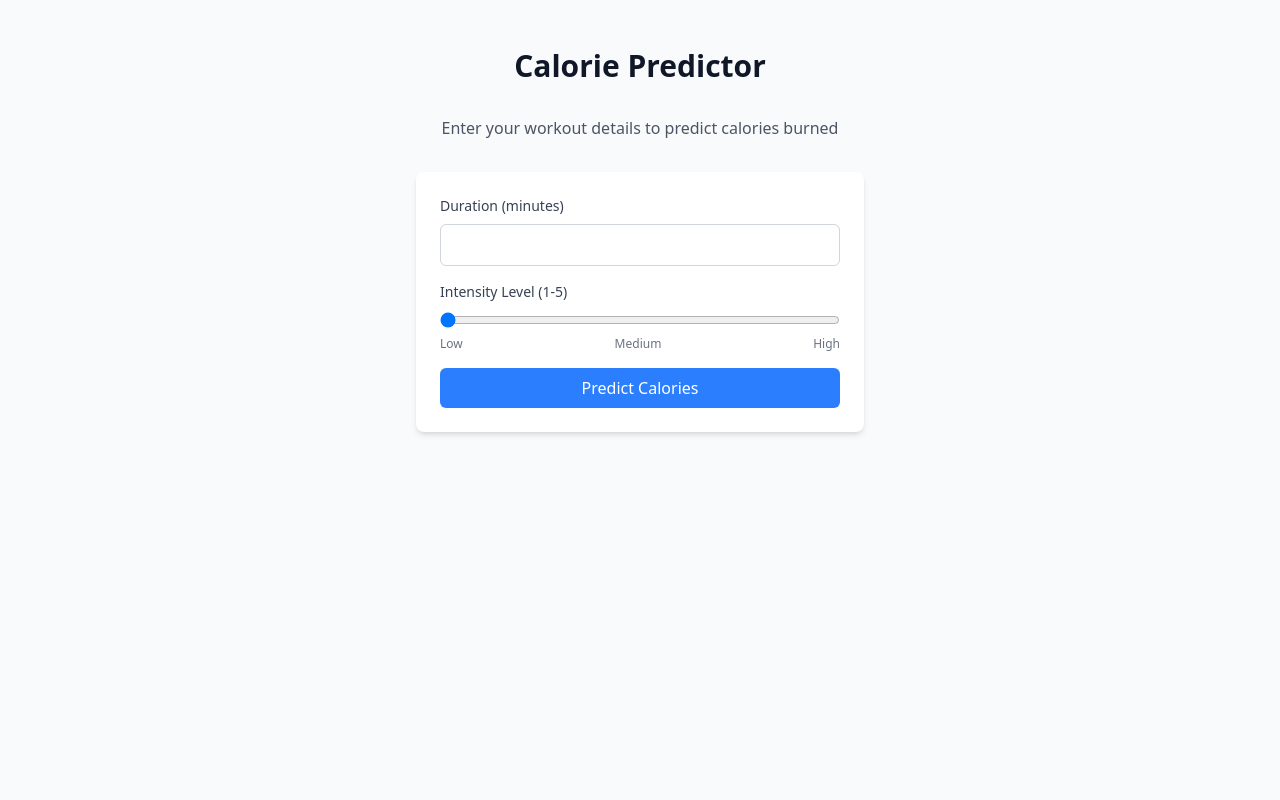
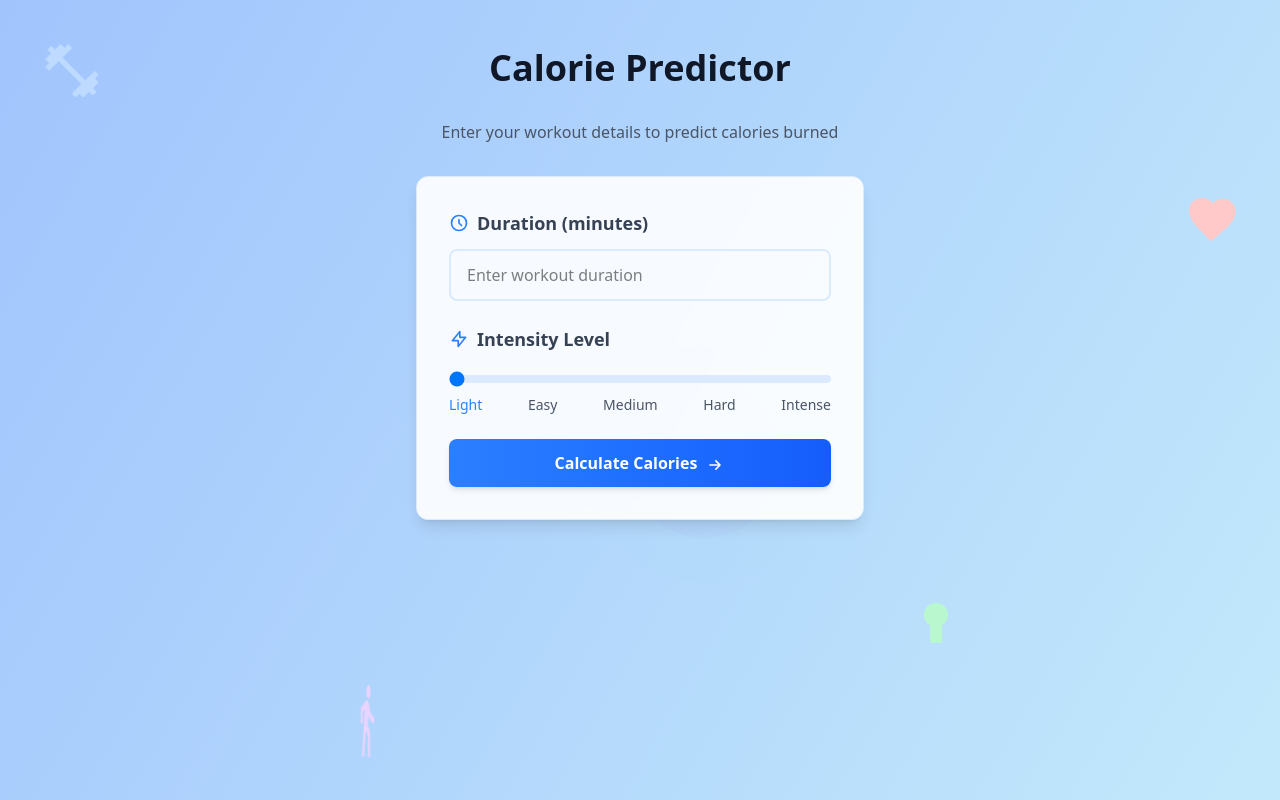
Before and after one commit to Benjaminvarkey/ai-calorie-predictor, a React (Vite) app: page / in a window 1280 px wide. Built offline with nearby package versions, Linux system fonts and the light colour scheme.

Commit message:
Small ui improvements

```diff
--- a/src/App.tsx
+++ b/src/App.tsx
@@ -1,6 +1,7 @@
 import { useState } from 'react';
 import InputForm from './components/InputForm';
 import PredictionResult from './components/PredictionResult';
+import BackgroundAnimations from './components/BackgroundAnimations';
 import { predictCalories } from './utils/caloriePredictor';
 
 function App() {
@@ -20,9 +21,10 @@ function App() {
   };
 
   return (
-    <div className="min-h-screen bg-gray-50 py-12 px-4 sm:px-6 lg:px-8">
-      <div className="max-w-2xl mx-auto">
-        <h1 className="text-3xl font-bold text-gray-900 text-center mb-8">
+    <div className="min-h-screen fitness-gradient relative overflow-hidden py-12 px-4 sm:px-6 lg:px-8">
+      <BackgroundAnimations />
+      <div className="max-w-2xl mx-auto relative z-10">
+        <h1 className="text-4xl font-bold text-gray-900 text-center mb-8 animate-fade-in">
           Calorie Predictor
         </h1>
         <p className="text-center text-gray-600 mb-8">
--- /dev/null
+++ b/src/components/BackgroundAnimations.tsx
@@ -0,0 +1,38 @@
+const BackgroundAnimations = () => {
+  return (
+    <div className="fixed inset-0 z-0 overflow-hidden pointer-events-none">
+      {/* Floating fitness icons */}
+      <div className="absolute top-10 left-10 animate-float-slow">
+        <svg className="w-16 h-16 text-blue-200" viewBox="0 0 24 24" fill="currentColor">
+          <path d="M20.57 14.86L22 13.43 20.57 12 17 15.57 8.43 7 12 3.43 10.57 2 9.14 3.43 7.71 2 5.57 4.14 4.14 2.71 2.71 4.14l1.43 1.43L2 7.71l1.43 1.43L2 10.57 3.43 12 7 8.43 15.57 17 12 20.57 13.43 22l1.43-1.43L16.29 22l2.14-2.14 1.43 1.43 1.43-1.43-1.43-1.43L22 16.29z"/>
+        </svg>
+      </div>
+      <div className="absolute top-3/4 right-1/4 animate-float-medium">
+        <svg className="w-12 h-12 text-green-200" viewBox="0 0 24 24" fill="currentColor">
+          <path d="M12 5.5A2.5 2.5 0 0114.5 8a2.5 2.5 0 01-2.5 2.5A2.5 2.5 0 019.5 8 2.5 2.5 0 0112 5.5M12 2a6 6 0 016 6c0 2.22-1.21 4.16-3 5.2V22h-6v-8.8c-1.79-1.04-3-2.98-3-5.2a6 6 0 016-6z"/>
+        </svg>
+      </div>
+      <div className="absolute top-1/4 right-10 animate-float-fast">
+        <svg className="w-14 h-14 text-red-200" viewBox="0 0 24 24" fill="currentColor">
+          <path d="M12 21.35l-1.45-1.32C5.4 15.36 2 12.28 2 8.5 2 5.42 4.42 3 7.5 3c1.74 0 3.41.81 4.5 2.09C13.09 3.81 14.76 3 16.5 3 19.58 3 22 5.42 22 8.5c0 3.78-3.4 6.86-8.55 11.54L12 21.35z"/>
+        </svg>
+      </div>
+
+      {/* Running person silhouette */}
+      <div className="absolute bottom-10 left-1/4 animate-run">
+        <svg className="w-20 h-20 text-purple-200" viewBox="0 0 24 24" fill="currentColor">
+          <path d="M13.5 5.5c1.1 0 2-.9 2-2s-.9-2-2-2-2 .9-2 2 .9 2 2 2zM9.8 8.9L7 23h2.1l1.8-8 2.1 2v6h2v-7.5l-2.1-2 .6-3C14.8 12 16.8 13 19 13v-2c-1.9 0-3.5-1-4.3-2.4l-1-1.6c-.4-.6-1-1-1.7-1-.3 0-.5.1-.8.1L6 8.3V13h2V9.6l1.8-.7"/>
+        </svg>
+      </div>
+
+      {/* Pulse rings */}
+      <div className="absolute top-1/2 left-1/2 transform -translate-x-1/2 -translate-y-1/2">
+        <div className="absolute w-32 h-32 bg-blue-500/10 rounded-full animate-ping-slow"></div>
+        <div className="absolute w-32 h-32 bg-green-500/10 rounded-full animate-ping-medium"></div>
+        <div className="absolute w-32 h-32 bg-purple-500/10 rounded-full animate-ping-fast"></div>
+      </div>
+    </div>
+  );
+};
+
+export default BackgroundAnimations;
--- a/src/components/InputForm.tsx
+++ b/src/components/InputForm.tsx
@@ -14,9 +14,12 @@ const InputForm = ({ onSubmit }: InputFormProps) => {
   };
 
   return (
-    <form onSubmit={handleSubmit} className="space-y-4 p-6 bg-white rounded-lg shadow-md max-w-md mx-auto">
-      <div className="space-y-2">
-        <label htmlFor="duration" className="block text-sm font-medium text-gray-700">
+    <form onSubmit={handleSubmit} className="space-y-6 p-8 bg-white/90 backdrop-blur-sm rounded-xl shadow-lg max-w-md mx-auto border border-blue-100">
+      <div className="space-y-3">
+        <label htmlFor="duration" className="block text-lg font-semibold text-gray-700 flex items-center">
+          <svg className="w-5 h-5 mr-2 text-blue-500" fill="none" stroke="currentColor" viewBox="0 0 24 24">
+            <path strokeLinecap="round" strokeLinejoin="round" strokeWidth={2} d="M12 8v4l3 3m6-3a9 9 0 11-18 0 9 9 0 0118 0z" />
+          </svg>
           Duration (minutes)
         </label>
         <input
@@ -25,14 +28,18 @@ const InputForm = ({ onSubmit }: InputFormProps) => {
           min="0"
           value={duration}
           onChange={(e) => setDuration(e.target.value)}
-          className="w-full px-3 py-2 border border-gray-300 rounded-md focus:outline-none focus:ring-2 focus:ring-blue-500"
+          className="w-full px-4 py-3 border-2 border-blue-100 rounded-lg focus:outline-none focus:ring-2 focus:ring-blue-400 focus:border-transparent transition-all duration-200"
           required
+          placeholder="Enter workout duration"
         />
       </div>
 
-      <div className="space-y-2">
-        <label htmlFor="intensity" className="block text-sm font-medium text-gray-700">
-          Intensity Level (1-5)
+      <div className="space-y-3">
+        <label htmlFor="intensity" className="block text-lg font-semibold text-gray-700 flex items-center">
+          <svg className="w-5 h-5 mr-2 text-blue-500" fill="none" stroke="currentColor" viewBox="0 0 24 24">
+            <path strokeLinecap="round" strokeLinejoin="round" strokeWidth={2} d="M13 10V3L4 14h7v7l9-11h-7z" />
+          </svg>
+          Intensity Level
         </label>
         <input
           type="range"
@@ -42,20 +49,25 @@ const InputForm = ({ onSubmit }: InputFormProps) => {
           step="1"
           value={intensity}
           onChange={(e) => setIntensity(Number(e.target.value))}
-          className="w-full"
+          className="w-full h-2 bg-blue-100 rounded-lg appearance-none cursor-pointer"
         />
-        <div className="flex justify-between text-xs text-gray-500">
-          <span>Low</span>
-          <span>Medium</span>
-          <span>High</span>
+        <div className="flex justify-between text-sm font-medium text-gray-600">
+          <span className={intensity === 1 ? 'text-blue-500' : ''}>Light</span>
+          <span className={intensity === 2 ? 'text-blue-500' : ''}>Easy</span>
+          <span className={intensity === 3 ? 'text-blue-500' : ''}>Medium</span>
+          <span className={intensity === 4 ? 'text-blue-500' : ''}>Hard</span>
+          <span className={intensity === 5 ? 'text-blue-500' : ''}>Intense</span>
         </div>
       </div>
 
       <button
         type="submit"
-        className="w-full bg-blue-500 text-white py-2 px-4 rounded-md hover:bg-blue-600 transition-colors duration-200"
+        className="w-full bg-gradient-to-r from-blue-500 to-blue-600 text-white py-3 px-6 rounded-lg font-semibold hover:from-blue-600 hover:to-blue-700 transform hover:scale-105 transition-all duration-200 shadow-md"
       >
-        Predict Calories
+        Calculate Calories
+        <svg className="w-5 h-5 ml-2 inline-block" fill="none" stroke="currentColor" viewBox="0 0 24 24">
+          <path strokeLinecap="round" strokeLinejoin="round" strokeWidth={2} d="M13 7l5 5m0 0l-5 5m5-5H6" />
+        </svg>
       </button>
     </form>
   );
--- a/src/index.css
+++ b/src/index.css
@@ -1,23 +1,39 @@
 @import "tailwindcss";
 
 @keyframes scale-in {
-  0% {
-    transform: scale(0);
-    opacity: 0;
-  }
-  100% {
-    transform: scale(1);
-    opacity: 1;
-  }
+  0% { transform: scale(0); opacity: 0; }
+  100% { transform: scale(1); opacity: 1; }
 }
 
 @keyframes fade-in {
-  0% {
-    opacity: 0;
-  }
-  100% {
-    opacity: 1;
-  }
+  0% { opacity: 0; }
+  100% { opacity: 1; }
+}
+
+@keyframes float-slow {
+  0%, 100% { transform: translateY(0) rotate(0); }
+  50% { transform: translateY(-20px) rotate(5deg); }
+}
+
+@keyframes float-medium {
+  0%, 100% { transform: translateY(0) rotate(0); }
+  50% { transform: translateY(-15px) rotate(-5deg); }
+}
+
+@keyframes float-fast {
+  0%, 100% { transform: translateY(0) rotate(0); }
+  50% { transform: translateY(-10px) rotate(3deg); }
+}
+
+@keyframes run {
+  0% { transform: translateX(0); }
+  50% { transform: translateX(20px) scaleX(-1); }
+  100% { transform: translateX(0); }
+}
+
+@keyframes pulse-ring {
+  0% { transform: scale(0.3); opacity: 0.6; }
+  80%, 100% { transform: scale(2); opacity: 0; }
 }
 
 .animate-scale-in {
@@ -29,3 +45,38 @@
   animation-delay: 0.3s;
   opacity: 0;
 }
+
+.animate-float-slow {
+  animation: float-slow 6s ease-in-out infinite;
+}
+
+.animate-float-medium {
+  animation: float-medium 5s ease-in-out infinite;
+}
+
+.animate-float-fast {
+  animation: float-fast 4s ease-in-out infinite;
+}
+
+.animate-run {
+  animation: run 3s linear infinite;
+}
+
+.animate-ping-slow {
+  animation: pulse-ring 3s cubic-bezier(0, 0, 0.2, 1) infinite;
+}
+
+.animate-ping-medium {
+  animation: pulse-ring 3s cubic-bezier(0, 0, 0.2, 1) infinite;
+  animation-delay: 1s;
+}
+
+.animate-ping-fast {
+  animation: pulse-ring 3s cubic-bezier(0, 0, 0.2, 1) infinite;
+  animation-delay: 2s;
+}
+
+/* Add a gradient background */
+.fitness-gradient {
+  background: linear-gradient(120deg, #a1c4fd 0%, #c2e9fb 100%);
+}
```
